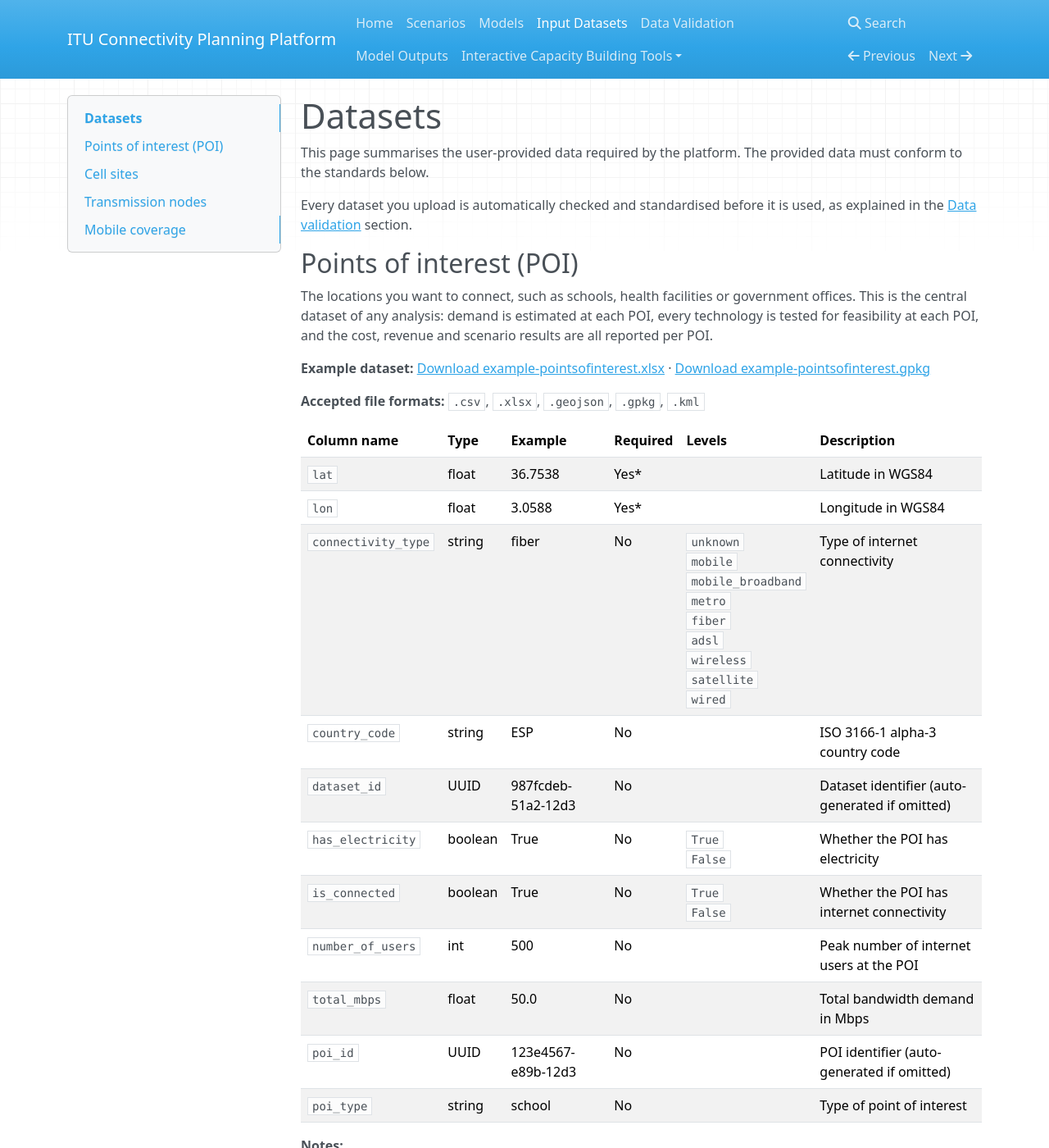
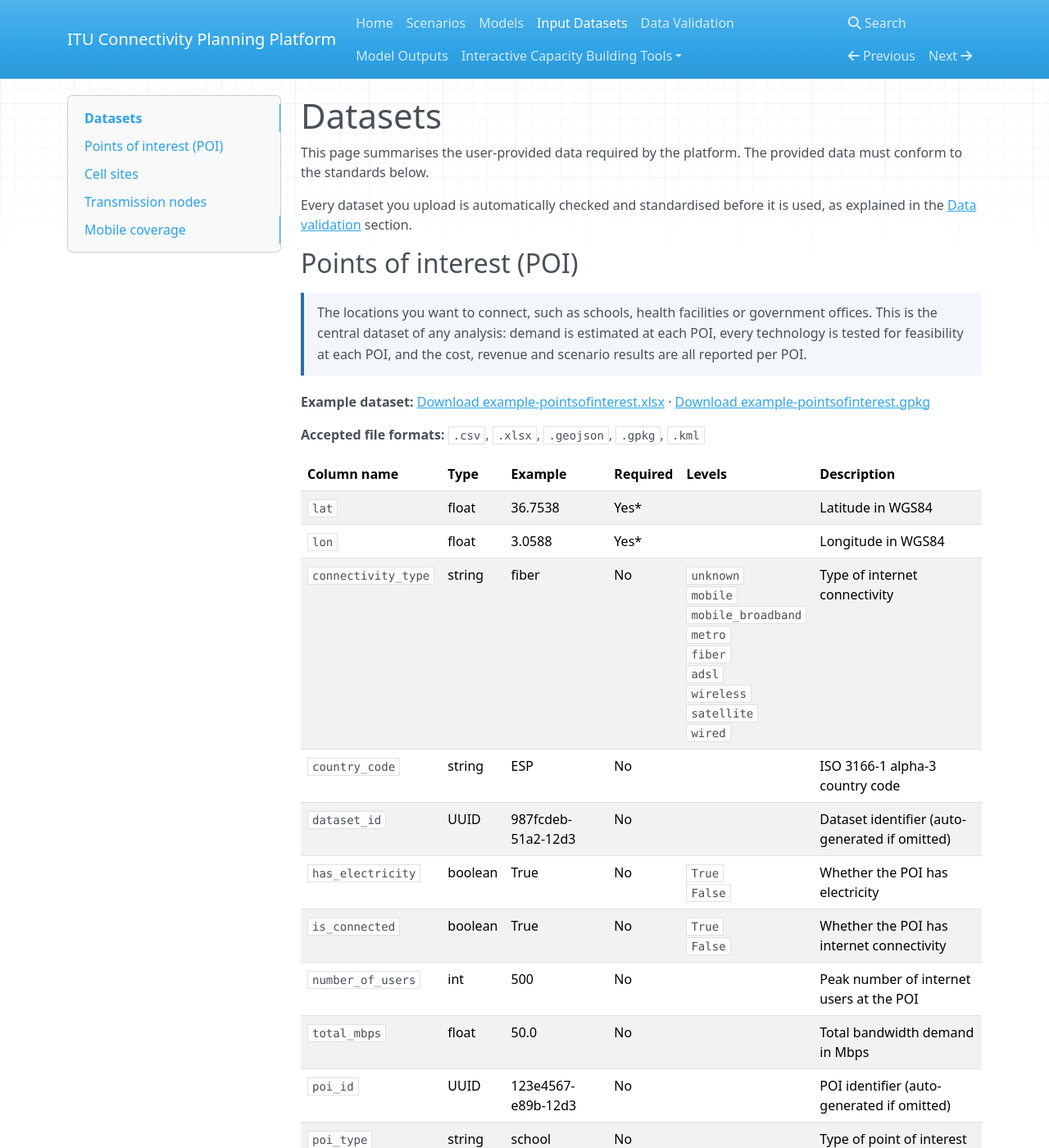
Before and after one commit to FNS-Division/cpp-user-guide, an MkDocs documentation site: the page built from docs/inputdata.md, in a window 1280 px wide and 1400 px high. Shown: the whole window at 82% size. Built offline with MkDocs 1.6.1, drawn with Linux system fonts in a browser that asks for light colours; nearby versions of some CDN libraries.

Commit message:
feat: add CSS styles for callout sections and update documentation to include emphasis on dataset descriptions

```diff
--- /dev/null
+++ b/docs/css/extra.css
@@ -0,0 +1,23 @@
+/* Lead-in description shown under each dataset heading (Input Datasets page). */
+:root {
+  --cpp-callout-border: #2e6da4;
+  --cpp-callout-bg: #f3f7fb;
+}
+
+[data-bs-theme="dark"] {
+  --cpp-callout-border: #6ea8d8;
+  --cpp-callout-bg: rgba(110, 168, 216, 0.1);
+}
+
+blockquote {
+  border-left: 4px solid var(--cpp-callout-border);
+  background-color: var(--cpp-callout-bg);
+  padding: 0.75em 1em;
+  margin: 1em 0 1.25em 0;
+  font-size: 1em;
+  line-height: 1.6;
+}
+
+blockquote p:last-child {
+  margin-bottom: 0;
+}
--- a/docs/inputdata.md
+++ b/docs/inputdata.md
@@ -6,7 +6,7 @@ Every dataset you upload is automatically checked and standardised before it is
 
 ## Points of interest (POI)
 
-The locations you want to connect, such as schools, health facilities or government offices. This is the central dataset of any analysis: demand is estimated at each POI, every technology is tested for feasibility at each POI, and the cost, revenue and scenario results are all reported per POI.
+> The locations you want to connect, such as schools, health facilities or government offices. This is the central dataset of any analysis: demand is estimated at each POI, every technology is tested for feasibility at each POI, and the cost, revenue and scenario results are all reported per POI.
 
 **Example dataset:** [Download example-pointsofinterest.xlsx](datasets/example-pointsofinterest.xlsx) · [Download example-pointsofinterest.gpkg](datasets/example-pointsofinterest.gpkg)
 
@@ -42,7 +42,7 @@ The locations you want to connect, such as schools, health facilities or governm
 
 ## Cell sites
 
-The locations of existing mobile network towers, with the radio technology each one carries. They are used in two ways: to approximate cellular coverage when no [mobile coverage](#mobile-coverage) layer is supplied and as the endpoints of candidate radio links in the [point-to-point model](models.md#point-to-point).
+> The locations of existing mobile network towers, with the radio technology each one carries. They are used in two ways: to approximate cellular coverage when no [mobile coverage](#mobile-coverage) layer is supplied and as the endpoints of candidate radio links in the [point-to-point model](models.md#point-to-point).
 
 **Example dataset:** [Download example-cellsites.xlsx](datasets/example-cellsites.xlsx) · [Download example-cellsites.gpkg](datasets/example-cellsites.gpkg)
 
@@ -66,7 +66,7 @@ The locations of existing mobile network towers, with the radio technology each
 
 ## Transmission nodes
 
-The physical points at which the existing fibre network can be extended. The [fibre path model](models.md#fibre) treats them as the origins of the network it builds, routing along roads from these nodes to the POIs.
+> The physical points at which the existing fibre network can be extended. The [fibre path model](models.md#fibre) treats them as the origins of the network it builds, routing along roads from these nodes to the POIs.
 
 **Example dataset:** [Download example-transmissionnode.xlsx](datasets/example-transmissionnode.xlsx) · [Download example-transmissionnode.gpkg](datasets/example-transmissionnode.gpkg)
 
@@ -91,7 +91,7 @@ The physical points at which the existing fibre network can be extended. The [fi
 
 ## Mobile coverage
 
-The geographic area of the existing mobile network, by radio technology. These are the areas where service is already available. POIs are overlaid on this layer to determine which of them are already within cellular range.
+> The geographic area of the existing mobile network, by radio technology. These are the areas where service is already available. POIs are overlaid on this layer to determine which of them are already within cellular range.
 
 **Example dataset:** [Download example-coverage.csv](datasets/example-mobilecoverage.xlsx) · [Download example-mobilecoverage.gpkg](datasets/example-mobilecoverage.gpkg) · [Download example-mobilecoverage.tif](datasets/example-mobilecoverage.tif)
 
--- a/mkdocs.yml
+++ b/mkdocs.yml
@@ -15,5 +15,8 @@ theme: mkdocs
 markdown_extensions:
   - mdx_math
 
+extra_css:
+  - css/extra.css
+
 extra_javascript:
   - https://cdnjs.cloudflare.com/ajax/libs/mathjax/2.7.9/MathJax.js?config=TeX-AMS-MML_HTMLorMML
```
